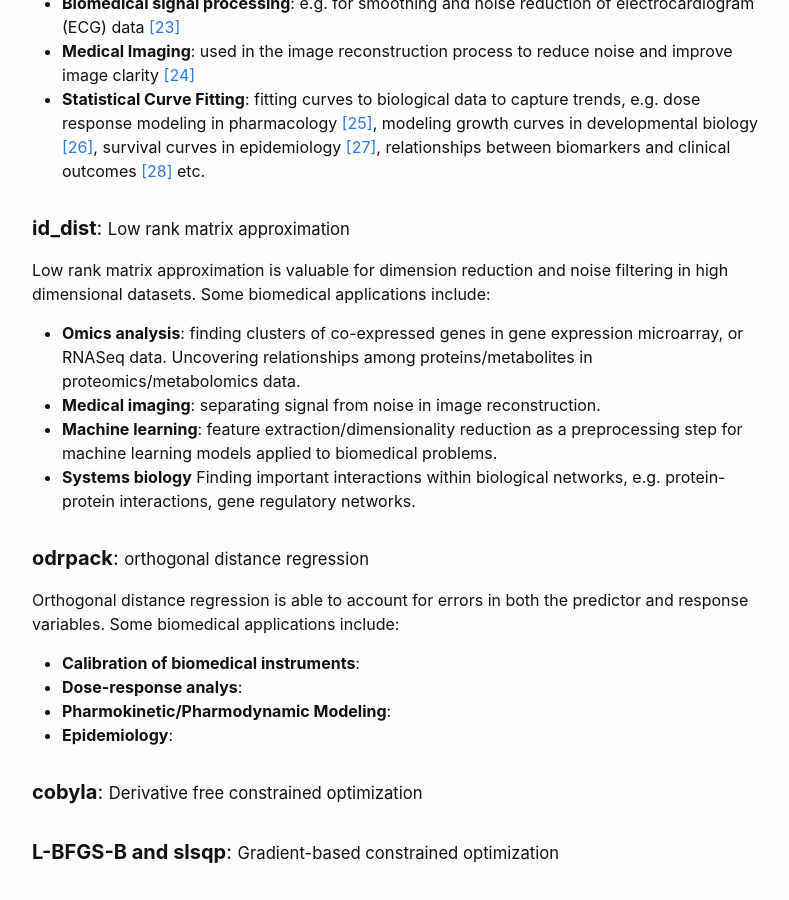
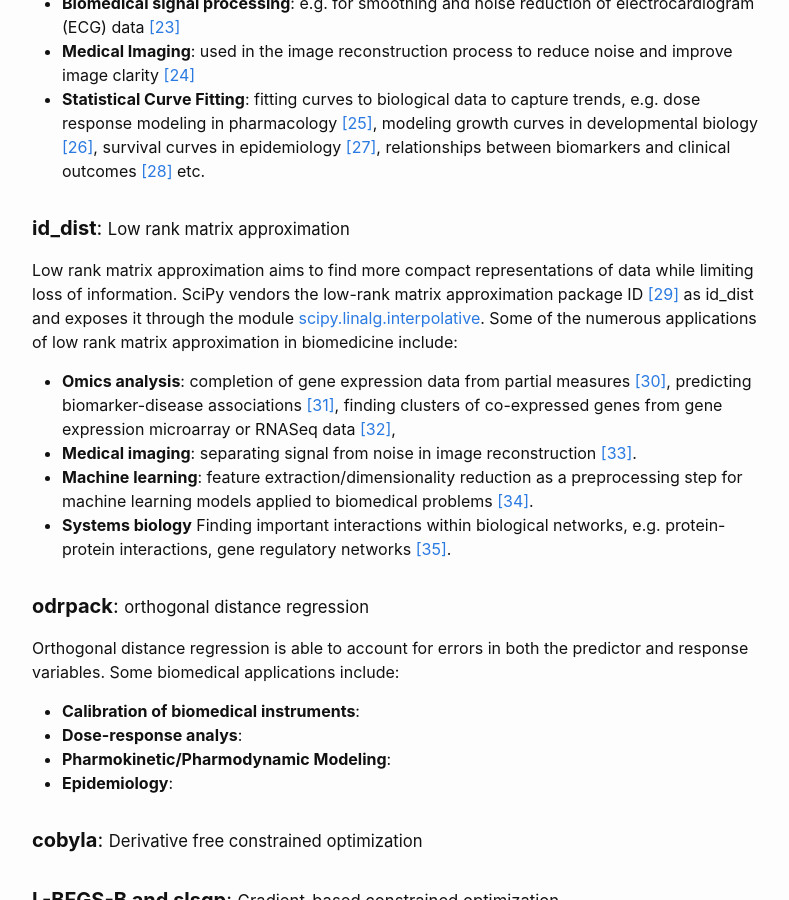
Before and after one commit to steppi/steppi.github.io, a Jekyll site: the page built from _posts/2023-12-05-scipy-fortran-bio-applications.md, in a window 1280 px wide and 900 px high, scrolled down 1935 px. Shown: the whole window, without its empty margins (238-1027 px from the left). Built offline with Jekyll 4.4.1, drawn with Linux system fonts in a browser that asks for light colours; some of the changed text lies outside the part shown.

Commit message:
Flesh out id_dist section

```diff
--- a/_posts/2023-12-05-scipy-fortran-bio-applications.md
+++ b/_posts/2023-12-05-scipy-fortran-bio-applications.md
@@ -96,16 +96,20 @@ relationships between biomarkers and clinical outcomes [[28]](#28) etc.
 
 
 #### __id_dist__: <small>Low rank matrix approximation</small>
-Low rank matrix approximation is valuable for dimension reduction and noise filtering
-in high dimensional datasets. Some biomedical applications include:
-- __Omics analysis__: finding clusters of co-expressed genes in gene expression microarray,
-or RNASeq data. Uncovering relationships among proteins/metabolites in
-proteomics/metabolomics data.
-- __Medical imaging__: separating signal from noise in image reconstruction.
+Low rank matrix approximation aims to find more compact representations of data while
+limiting loss of information. SciPy vendors the low-rank matrix approximation package
+ID [[29]](#29) as id_dist and exposes it through the module
+[scipy.linalg.interpolative](https://docs.scipy.org/doc/scipy/reference/linalg.interpolative.html). Some of the numerous applications of low rank matrix approximation in biomedicine
+include:
+
+- __Omics analysis__: completion of gene expression data from partial measures [[30]](#30),
+predicting biomarker-disease associations [[31]](#31), finding clusters of
+co-expressed genes from gene expression microarray or RNASeq data  [[32]](#32),
+- __Medical imaging__: separating signal from noise in image reconstruction [[33]](#33).
 - __Machine learning__: feature extraction/dimensionality reduction as a preprocessing
-step for machine learning models applied to biomedical problems.
+step for machine learning models applied to biomedical problems [[34]](#34).
 - __Systems biology__ Finding important interactions within biological networks,
-e.g. protein-protein interactions, gene regulatory networks.
+e.g. protein-protein interactions, gene regulatory networks [[35]](#35).
 
 
 
@@ -230,6 +234,29 @@ Noorkojuri H, Hajizadeh E, Baghestani A, Pourhoseingholi M. Application of smoot
 <a id="28">[28]</a>
 Gauthier, J., Wu, Q.V. & Gooley, T.A. Cubic splines to model relationships between continuous variables and outcomes: a guide for clinicians. Bone Marrow Transplant 55, 675–680 (2020). https://doi.org/10.1038/s41409-019-0679-x
 
+<a id="29">[29]</a>
+Martinsson P-G, Rokhlin V, Shkolnisky Y, Tygert M. ID: A Software Package for Low-Rank Approximation of Matrices via Interpolative Decompositions, Version 0.2. 2008.
+
+<a id="30">[30]</a>
+Kapur A, Marwah K, Alterovitz G. Gene expression prediction using low-rank matrix completion. BMC Bioinformatics. 2016;17:243. doi:10.1186/s12859-016-1106-6.
+
+<a id="31">[31]</a>
+Lu C, Yang M, Luo F, et al. Prediction of lncRNA-disease associations based on inductive matrix completion. Bioinformatics. 2018;34(19):3357-3364. doi:10.1093/bioinformatics/bty327
+
+
+<a id="32">[32]</a>
+Li J, Lai Y, Zhang C, Zhang Q. TGCnA: temporal gene coexpression network analysis using a low-rank plus sparse framework. J Appl Stat. 2019;47(6):1064-1083. Published 2019 Sep 16. doi:10.1080/02664763.2019.1667311
+
+
+<a id="33">[33]</a>
+Mohd Sagheer SV, George SN. Ultrasound image despeckling using low rank matrix approximation approach. Biomed Signal Process Control. 2017;38:236-249. doi:10.1016/j.bspc.2017.06.011.
+
+<a id="34">[34]</a>
+Markovsky I. Low Rank Approximation: Algorithms, Implementation, Applications. Springer; 2014.
+
+
+<a id="35">[35]</a>
+Li L-P, Wang Y-B, You Z-H, Li Y, An J-Y. PCLPred: A Bioinformatics Method for Predicting Protein–Protein Interactions by Combining Relevance Vector Machine Model with Low-Rank Matrix Approximation. International Journal of Molecular Sciences. 2018; 19(4):1029. https://doi.org/10.3390/ijms19041029
 
 <!---
 
@@ -238,8 +265,6 @@ Gauthier, J., Wu, Q.V. & Gooley, T.A. Cubic splines to model relationships betwe
 
 
 
-<a id="8">[8]</a>
-Martinsson P-G, Rokhlin V, Shkolnisky Y, Tygert M. ID: A Software Package for Low-Rank Approximation of Matrices via Interpolative Decompositions, Version 0.2. 2008.
 
 
 
```
